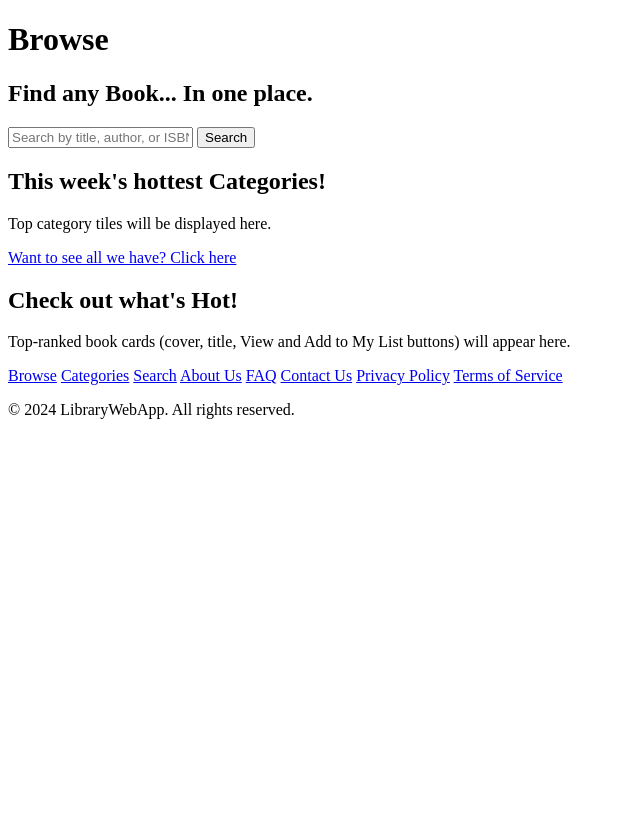
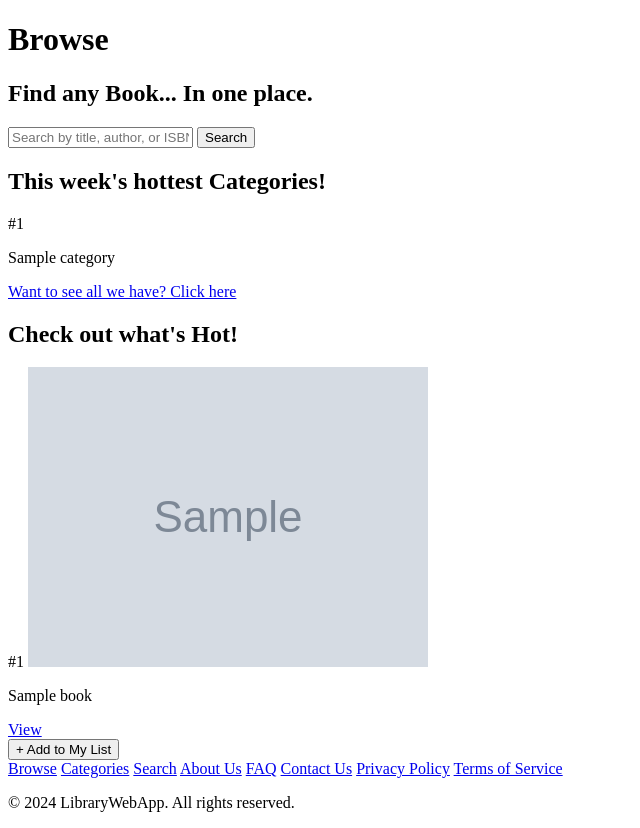
Before and after one commit to CharlesTse601/LibraryWebApp, a Django app: page /browse/ in a window 1280 px wide. Shown: the part 26-854 px from the top of the page, without its empty margins (0-640 px from the left). Before the commit the page ends 445 px from the top, so only its background shows below. Run offline with Django 4.2, Linux system fonts and the light colour scheme; tables that the repository leaves empty hold one stand-in row (values such as "Sample post"); grey boxes marked "Sample" are stand-in pictures.

Commit message:
Added hot categories + hot books to browse page

```diff
--- a/library/templates/library/browse.html
+++ b/library/templates/library/browse.html
@@ -15,12 +15,30 @@
 
 <section>
     <h2>This week's hottest Categories!</h2>
-    <p>Top category tiles will be displayed here.</p>
+    {% for category in top_categories %}
+    <div class="top_categories">
+        <span>#{{ forloop.counter }}</span>
+        <p>{{ category.category_name}}</p>
+    </div>
+    {% endfor %}
+
     <a href="{% url 'library:categories' %}">Want to see all we have? Click here</a>
 </section>
 
 <section>
     <h2>Check out what's Hot!</h2>
-    <p>Top-ranked book cards (cover, title, View and Add to My List buttons) will appear here.</p>
+    {% for book in hot_books %}
+    <div class="book-card">
+        <span>#{{ forloop.counter }}</span>
+        <img src="{{ book.cover_image_url }}" alt="{{ book.title }}">
+        <p>{{ book.title }}</p>
+        <a href="/books/{{ book.isbn }}">View</a>
+        <form method="POST" action="/lists/add/">
+        {% csrf_token %}
+        <input type="hidden" name="book_isbn" value="{{ book.isbn }}">
+        <button type="submit">+ Add to My List</button>
+        </form>
+    </div>
+{% endfor %}
 </section>
 {% endblock %}
```
Also changed, not shown: library/templates/library/search.html (line endings or trailing spaces).
